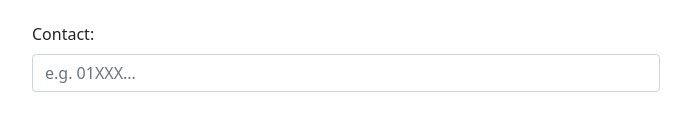
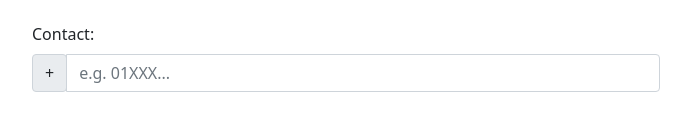
Before and after one commit to mohsina-rifa/Workshop, a Vue app: page / in a window 1280 px wide. Shown: the part 464-594 px from the top of the page, without its empty margins (294-985 px from the left). Built offline with nearby package versions, Linux system fonts and the light colour scheme.

Commit message:
Contact Validation: attempt-4

```diff
--- a/src/reusable/Contact.vue
+++ b/src/reusable/Contact.vue
@@ -48,6 +48,9 @@ const countryCode = computed( () => SAARCCountryCodes.get(props.selectCountry) a
 <template>
     <label for="contact" class="form-label">Contact:</label>
     <div class="mb-4 input-group">
+        <div class="input-group-prepend">
+            <span class="input-group-text">{{ SAARCCountryCodes.get(props.selectCountry) || '+' }}</span>
+        </div>
         <input type="text" :id="id" class="form-control" placeholder="e.g. 01XXX..." :v-model="modelValue" @input="emitHandler"/>
     </div>
     <ContactValidate :contact="modelValue" :countryCode="countryCode" :touched="isFieldTouched"/>
```
